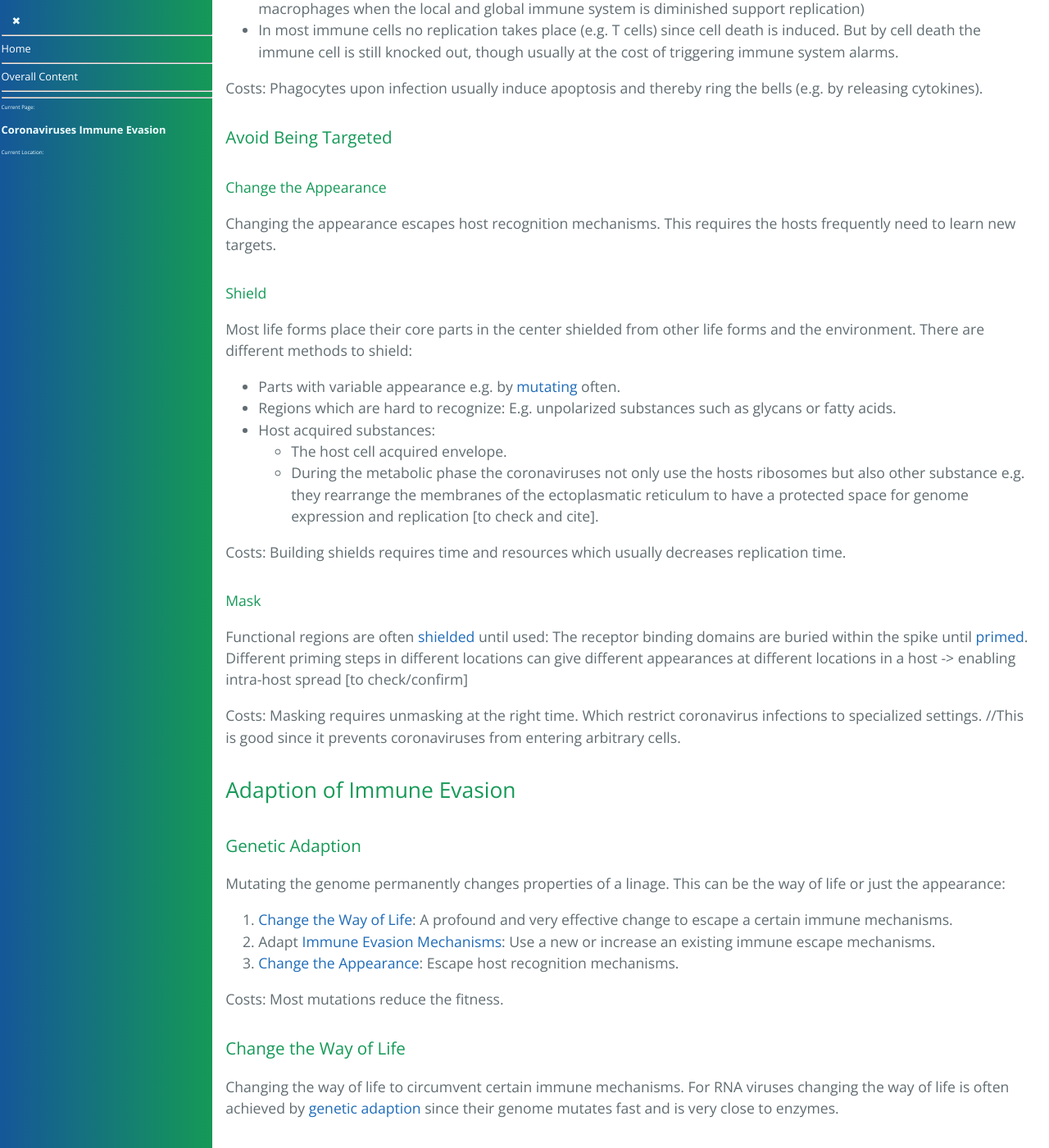
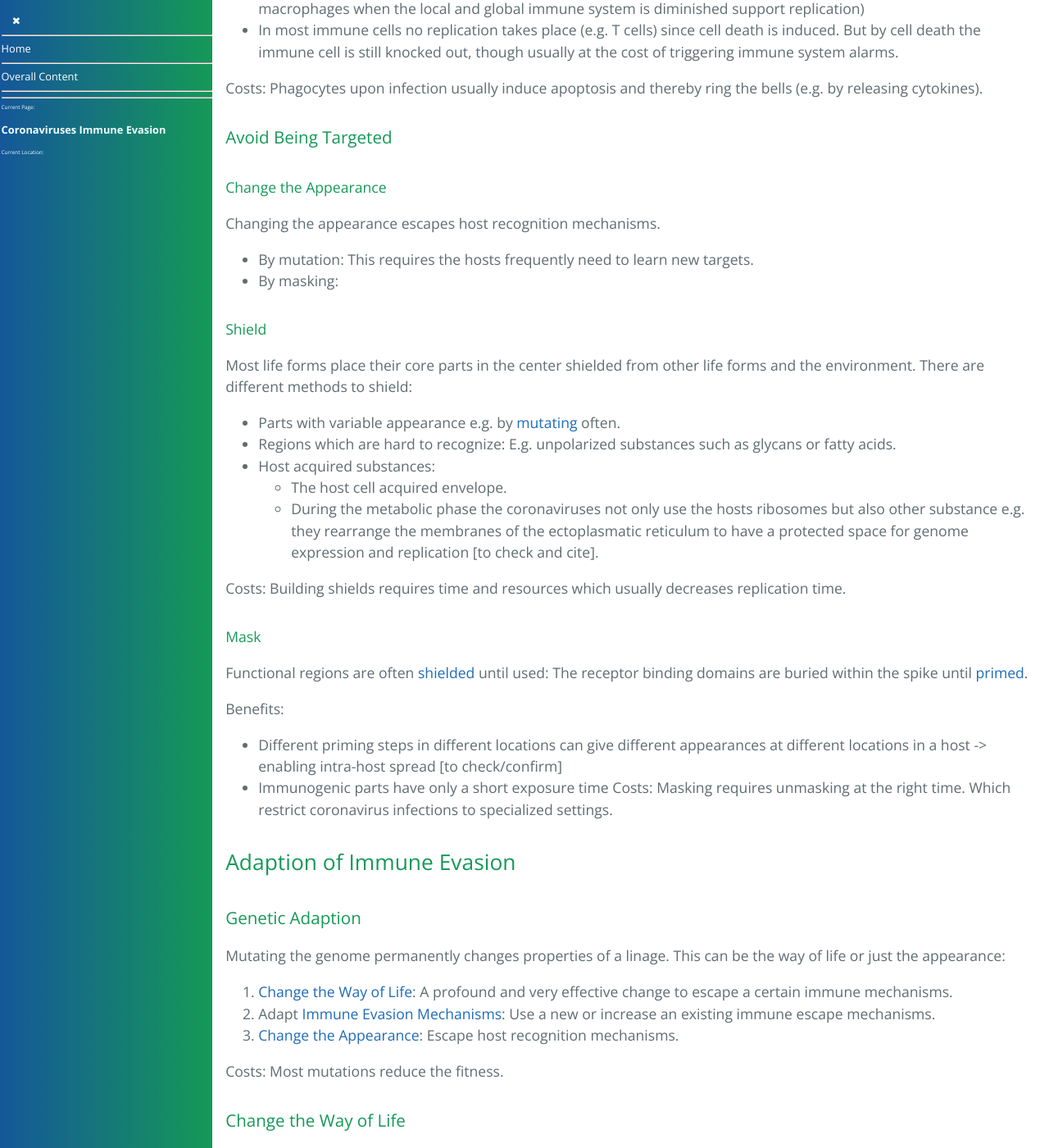
Before and after one commit to forestgrape/coronavirus, a Jekyll site: the page built from 4_immunological/immune_evasion.md, in a window 1280 px wide and 1400 px high, scrolled down 666 px. Shown: the whole window at 82% size. Built offline with Jekyll 4.4.1, drawn with Linux system fonts in a browser that asks for light colours; our own code applies the rules of GitHub Pages for plain Markdown files; some of the changed text lies outside the part shown.

Commit message:
formulations

```diff
--- a/4_immunological/immune_evasion.md
+++ b/4_immunological/immune_evasion.md
@@ -28,7 +28,9 @@ Costs: Phagocytes upon infection usually induce apoptosis and thereby ring the b
 ### Avoid Being Targeted
 
 #### Change the Appearance
-Changing the appearance escapes host recognition mechanisms. This requires the hosts frequently need to learn new targets.
+Changing the appearance escapes host recognition mechanisms.
+* By mutation: This requires the hosts frequently need to learn new targets.
+* By masking:
 
 #### Shield
 Most life forms place their core parts in the center shielded from other life forms and the environment. There are different methods to shield:
@@ -42,9 +44,13 @@ Costs: Building shields requires time and resources which usually decreases repl
 
 
 #### Mask
-Functional regions are often [shielded](#shield) until used: The receptor binding domains are buried within the spike until [primed](../2_biological/coronavirus.md#virion-priming). Different priming steps in different locations can give different appearances at different locations in a host -> enabling intra-host spread [to check/confirm]
+Functional regions are often [shielded](#shield) until used: The receptor binding domains are buried within the spike until [primed](../2_biological/coronavirus.md#virion-priming).
 
-Costs: Masking requires unmasking at the right time. Which restrict coronavirus infections to specialized settings. //This is good since it prevents coronaviruses from entering arbitrary cells.
+Benefits:
+* Different priming steps in different locations can give different appearances at different locations in a host -> enabling intra-host spread [to check/confirm]
+* Immunogenic parts have only a short exposure time
+Costs:
+Masking requires unmasking at the right time. Which restrict coronavirus infections to specialized settings.
 
 
 
@@ -103,7 +109,7 @@ Coronaviruses escape neutralizing antibodies by
 However overcoming neutralizing antibodies is often not free, so neutralizing antibodies can slow them down.
 
 - Change Appearance
-  Methods to change appearance are [mutating](#mutate-the-genome) or [masking].
+  Methods to change appearance are [mutating](#mutate-the-genome) or [masking](#mask).
 - Shield
   [Shields](#shield) often protects key functional parts.
   - glycans on the outside
```
Also changed, not shown: other parts of 4_immunological/immune_evasion.md (+2 -2 lines).
